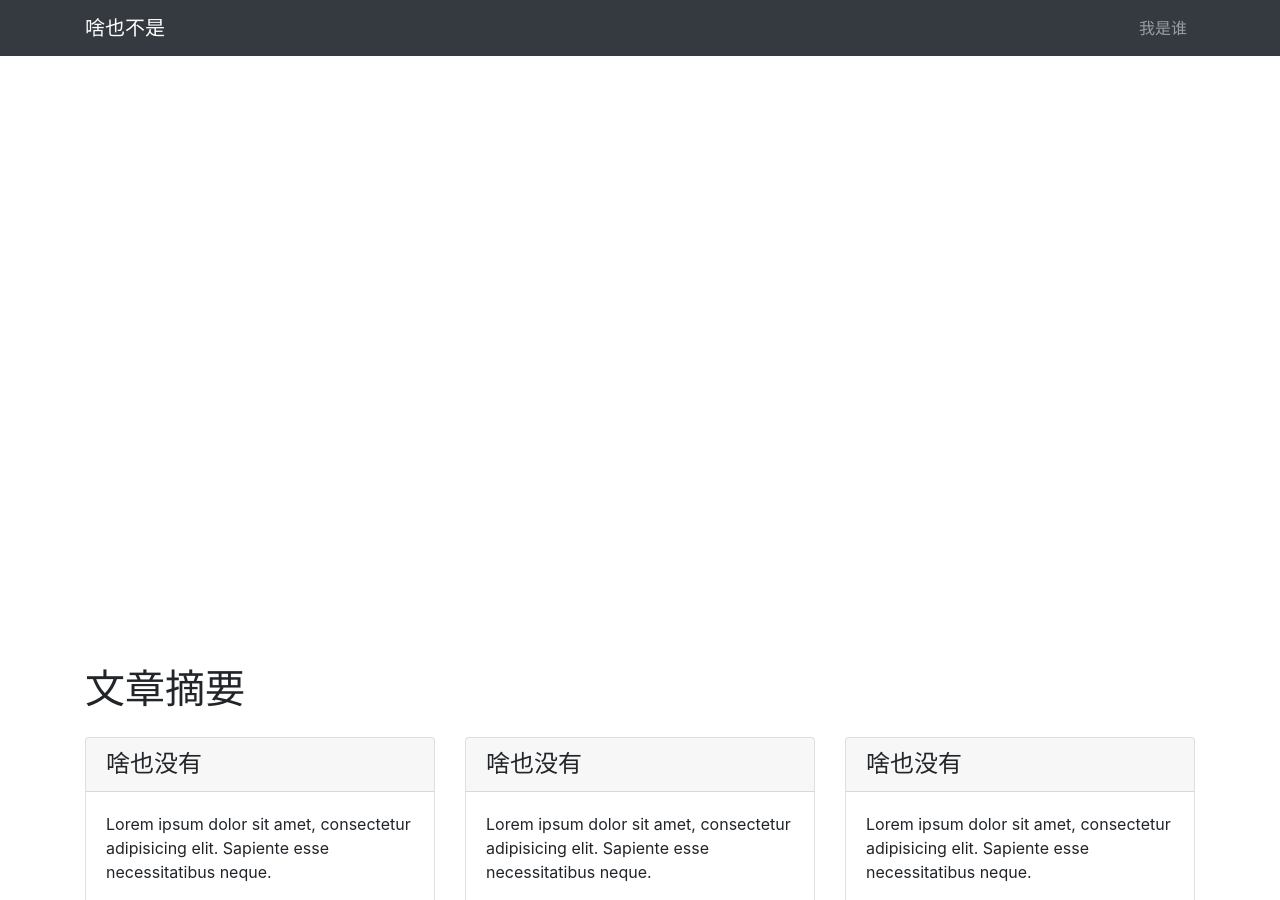
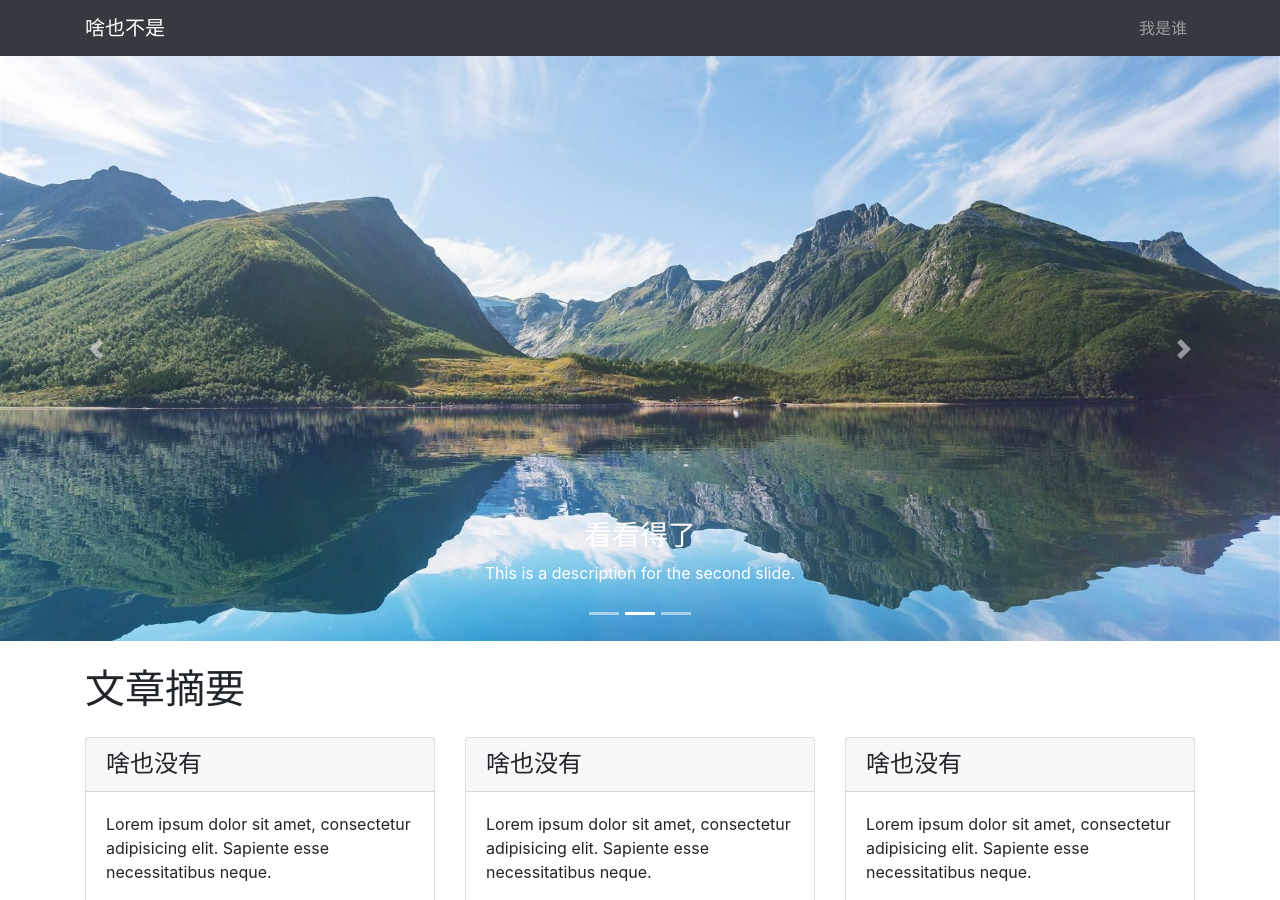
Before and after one commit to 1872387881/ceshi, a Jekyll site: the page built from index.html, in a window 1280 px wide and 900 px high. Built offline with Jekyll 4.4.1, drawn with Linux system fonts in a browser that asks for light colours.

Commit message:
图片修改4

```diff
--- a/_layouts/aaa.html
+++ b/_layouts/aaa.html
@@ -49,21 +49,21 @@
       </ol>
       <div class="carousel-inner" role="listbox">
         <!-- Slide One - Set the background image for this slide in the line below -->
-        <div class="carousel-item active" style="background-image: url(./ceshi/img/p3.jpg)">
+        <div class="carousel-item active" style="background-image: url({{site.baseurl}}/img/p3.jpg)">
           <div class="carousel-caption d-none d-md-block">
             <h3>看看得了</h3>
             <p>This is a description for the 看看得了.</p>
           </div>
         </div>
         <!-- Slide Two - Set the background image for this slide in the line below -->
-        <div class="carousel-item" style="background-image: url('./ceshi//img/p2.jpg')">
+        <div class="carousel-item" style="background-image: url('{{site.baseurl}}/img/p2.jpg')">
           <div class="carousel-caption d-none d-md-block">
             <h3>看看得了</h3>
             <p>This is a description for the second slide.</p>
           </div>
         </div>
         <!-- 大屏幕 -->
-        <div class="carousel-item" style="background-image: url('./ceshi//img/p1.jpg')">
+        <div class="carousel-item" style="background-image: url('{{site.baseurl}}/img/p1.jpg')">
           <div class="carousel-caption d-none d-md-block">
             <h3>这是标题</h3>
             <p>This is a description for the third slide.</p>
```
